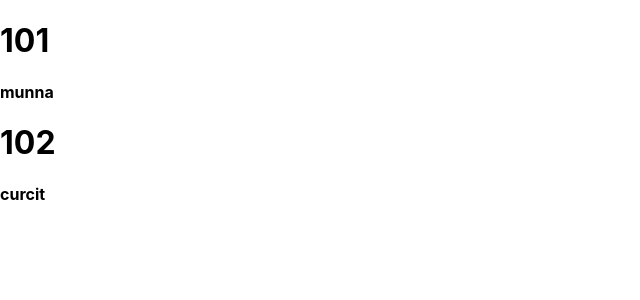
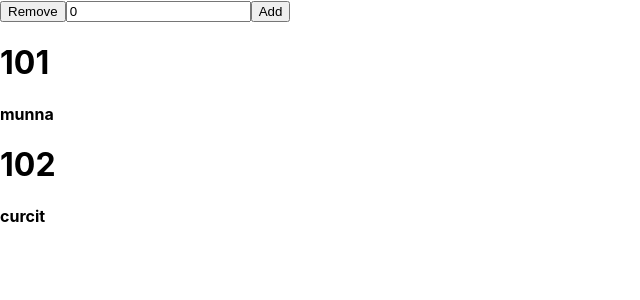
Before and after one commit to akshayk-github/basic_react, a React (Create React App) app: page / in a window 1280 px wide. Shown: the top 300 px of the page, without its empty margins (0-640 px from the left). Built offline with nearby package versions, Linux system fonts and the light colour scheme.

Commit message:
count 1 to 10 number + or -

```diff
--- a/src/App.js
+++ b/src/App.js
@@ -10,6 +10,7 @@ import TimeFun from './container/Time/TimeFun';
 import { useEffect, useState } from 'react';
 import Loading from './components/Loading/Loading';
 import Home from './container/home/Home';
+import Count from './container/Count';
 
 function App() {
 
@@ -43,6 +44,7 @@ function App() {
             {/* <Branch/> */}
             {/* <Time/> */}
             {/* <TimeFun/> */}
+            <Count/>
 
             <Loadingwithhome
                 isloading = {loading}
--- /dev/null
+++ b/src/container/Count.js
@@ -0,0 +1,33 @@
+import React, { useState } from 'react';
+
+function Count(props) {
+
+    const [count, setCount] = useState(0);
+
+    const AddItem = () => {
+        // console.log("additem");
+        if(count < 10){
+            setCount(count + 1);
+        }
+    }
+
+    const removeItem = () => {
+        // console.log("removeitem");
+        if(count > 0){
+            setCount(count - 1);
+        }
+
+    }
+
+    return (
+        <div>
+            <button type="button" onClick={() => removeItem()}>Remove</button>
+
+        <input type="text" value={count.toLocaleString()}/>
+
+            <button type="button" onClick={() => AddItem()}>Add</button>
+        </div>
+    );
+}
+
+export default Count;
```
